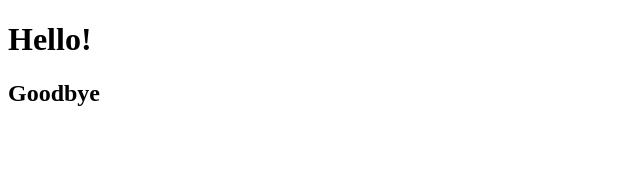
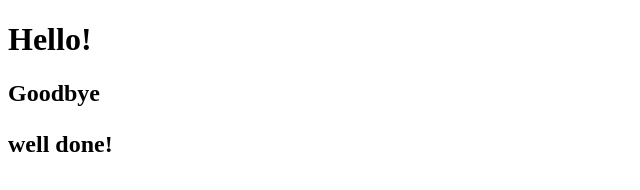
Before and after one commit to cambridged/practice-collaborative, a plain HTML site: page index.html in a window 1280 px wide. Shown: the whole page, without its empty margins (0-640 px from the left). Drawn offline with Linux system fonts and the light colour scheme.

Commit message:
create dev

```diff
--- a/index.html
+++ b/index.html
@@ -9,5 +9,6 @@
 <body>
  <h1>Hello!</h1>
     <h2>Goodbye<h2>
+        <p>well done!</p>
 </body>
 </html>
```
